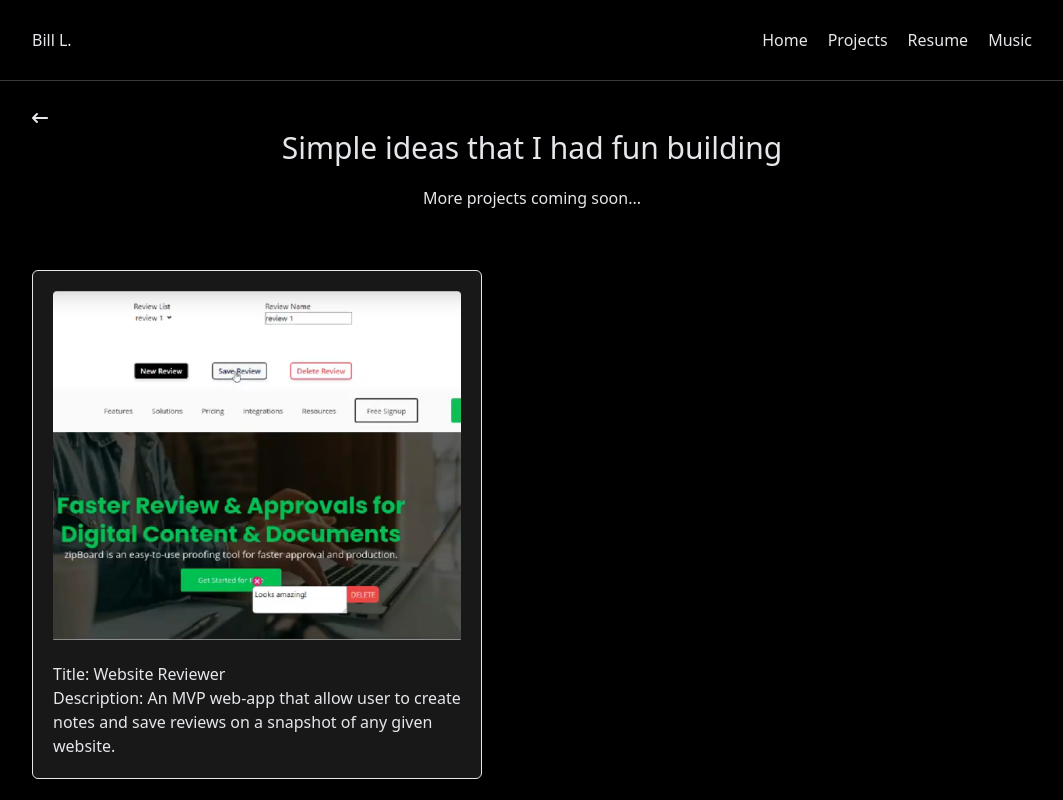
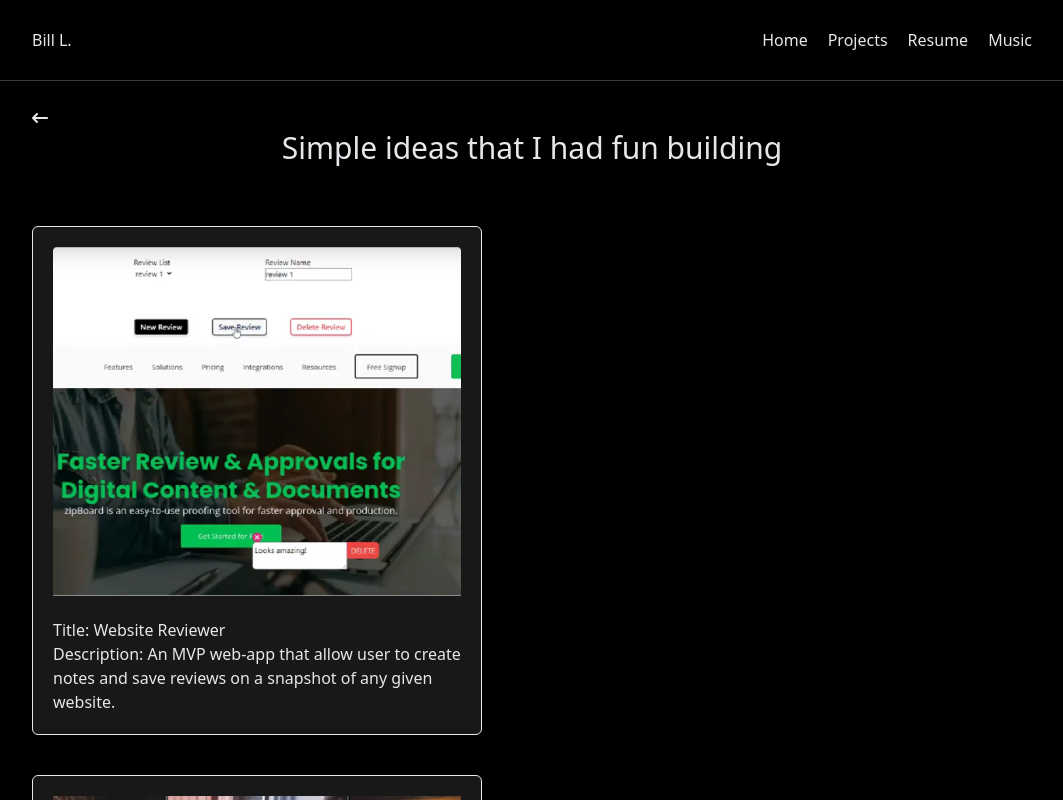
Before and after one commit to lzhlchmxl/2023-personal-site, a React (Create React App) app: page /projects in a window 1280 px wide. Shown: the top 800 px of the page, without its empty margins (108-1171 px from the left). Built offline with nearby package versions, Linux system fonts and the light colour scheme.

Commit message:
minor text tweak

```diff
--- a/src/ProjectPage.tsx
+++ b/src/ProjectPage.tsx
@@ -27,7 +27,6 @@ function ProjectPage() {
     <div className="flex flex-col grow w-[80%] items-center relative text-white mb-10 rounded-md max-w-[1000px] mt-[80px] md:mt-[130px]">
       <BackButton />
       <h1 className='text-white text-3xl'>Simple ideas that I had fun building</h1>
-      <p className="mt-5">More projects coming soon...</p>
       <div className="mt-5 flex-col md:flex justify-between flex-wrap">
         { projectsHTML }
       </div>
```
